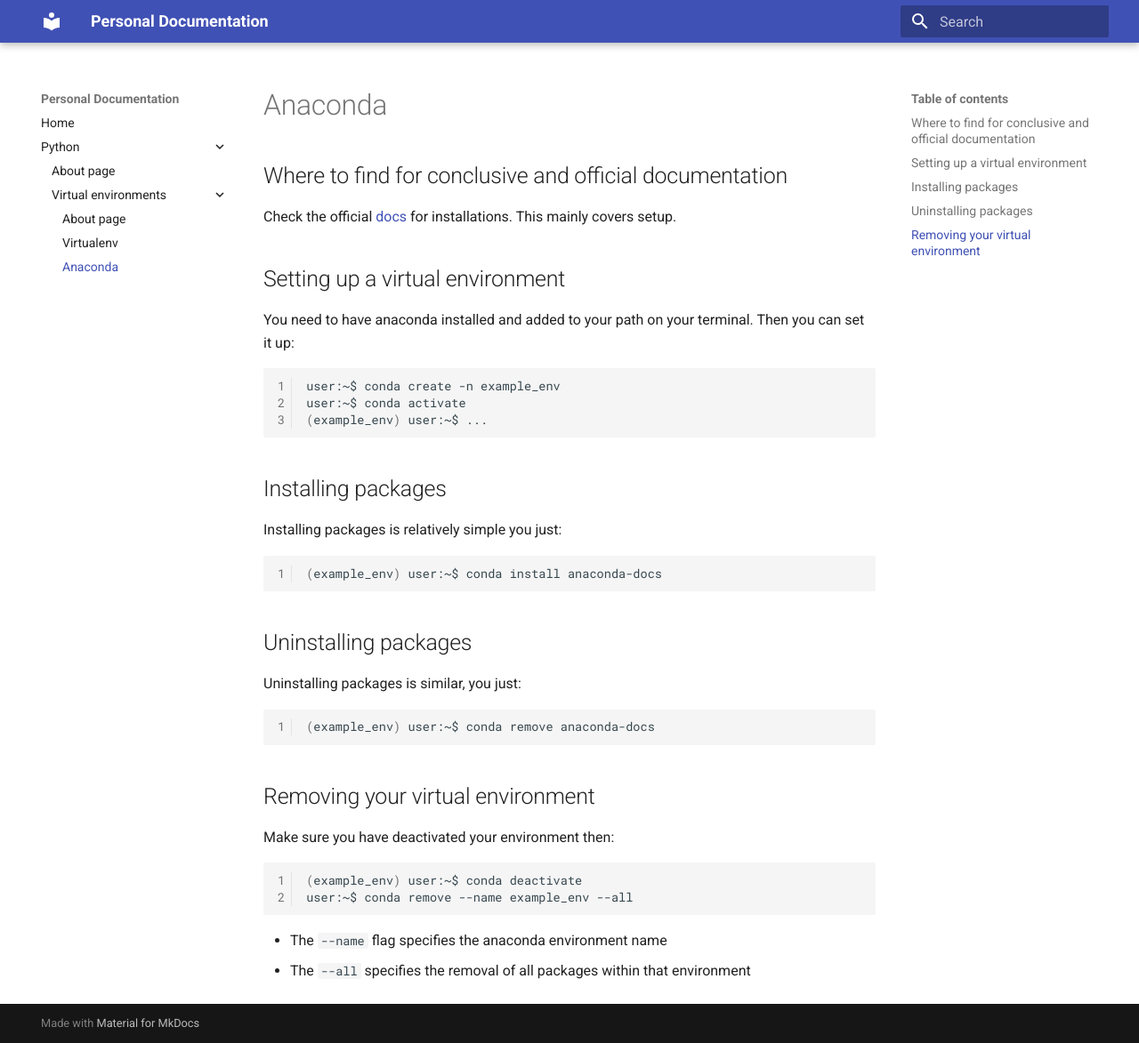
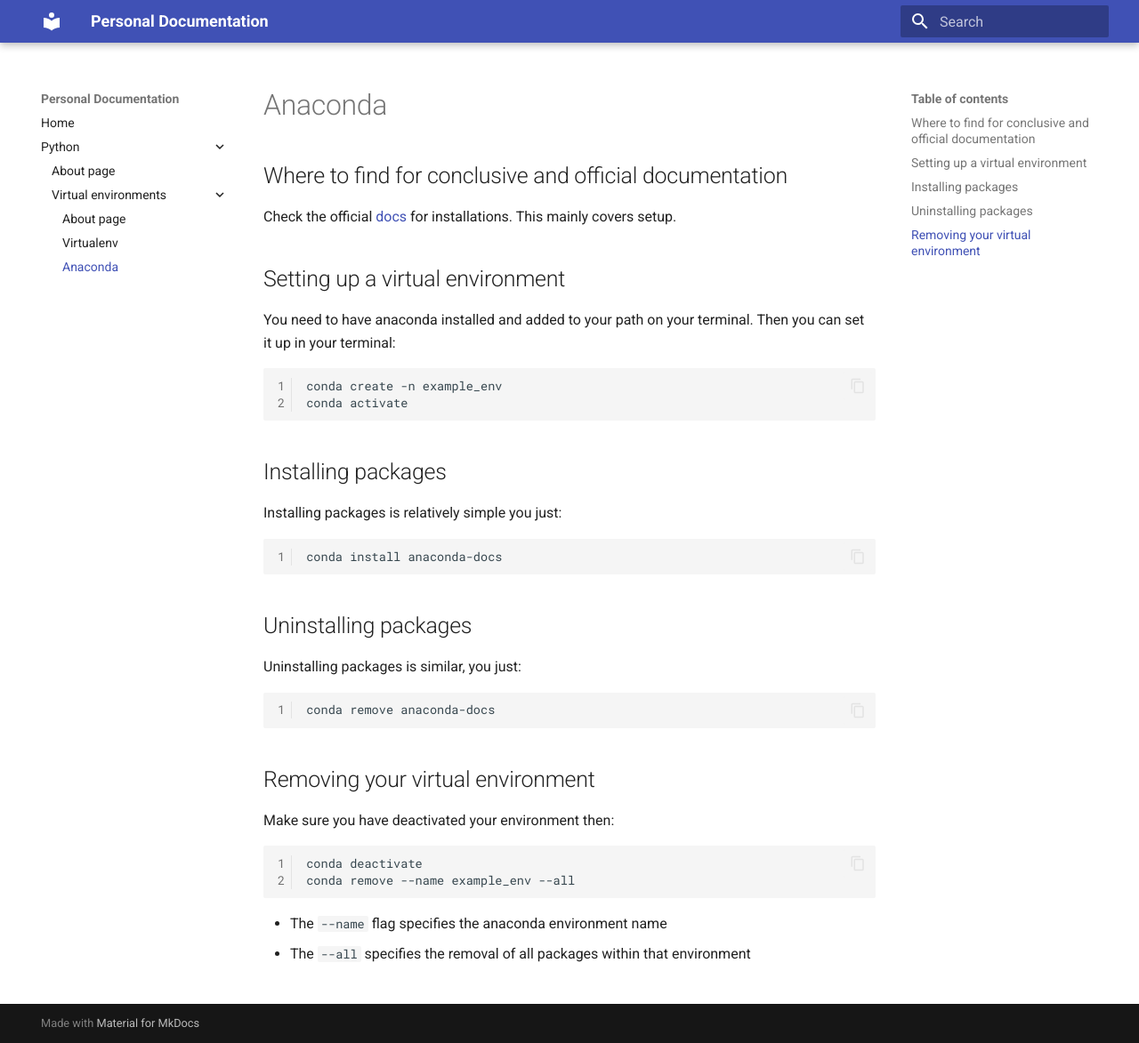
Before and after one commit to harrysharma1/personal-docs, an MkDocs documentation site: the page built from docs/python/virtual_environments/anaconda.md, in a window 1280 px wide and 1173 px high. Shown: the whole window at 89% size. Built offline with MkDocs 1.6.1 and Material for MkDocs 9.7.7, drawn with Linux system fonts in a browser that asks for light colours.

Commit message:
Add copy paste button

````diff
--- a/docs/python/virtual_environments/anaconda.md
+++ b/docs/python/virtual_environments/anaconda.md
@@ -8,12 +8,11 @@ This mainly covers setup.
 ## Setting up a virtual environment
 
 You need to have anaconda installed and added to your path on your terminal.
-Then you can set it up:
+Then you can set it up in your terminal:
 
 ```bash
-user:~$ conda create -n example_env
-user:~$ conda activate
-(example_env) user:~$ ...
+conda create -n example_env
+conda activate
 ```
 
 ## Installing packages
@@ -21,7 +20,7 @@ user:~$ conda activate
 Installing packages is relatively simple you just:
 
 ```bash
-(example_env) user:~$ conda install anaconda-docs
+conda install anaconda-docs
 ```
 
 ## Uninstalling packages
@@ -29,7 +28,7 @@ Installing packages is relatively simple you just:
 Uninstalling packages is similar, you just:
 
 ```bash
-(example_env) user:~$ conda remove anaconda-docs
+conda remove anaconda-docs
 ```
 
 ## Removing your virtual environment
@@ -37,8 +36,8 @@ Uninstalling packages is similar, you just:
 Make sure you have deactivated your environment then:
 
 ```bash
-(example_env) user:~$ conda deactivate
-user:~$ conda remove --name example_env --all
+conda deactivate
+conda remove --name example_env --all
 ```
 
 - The `--name` flag specifies the anaconda environment name
--- a/mkdocs.yml
+++ b/mkdocs.yml
@@ -1,6 +1,8 @@
 site_name: Personal Documentation
 theme:
   name: material
+  features:
+    - content.code.copy
 markdown_extensions:
   - admonition
   - footnotes
````
Also changed, not shown: README.md (line endings or trailing spaces).
